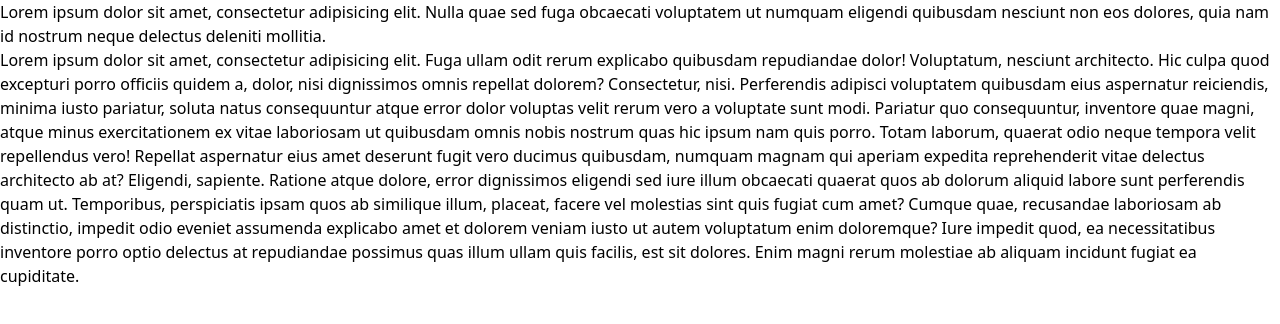
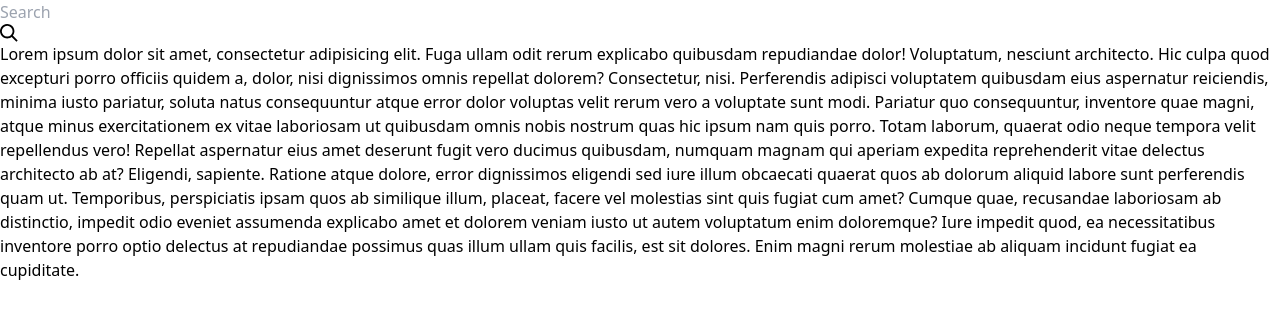
Before and after one commit to victor5743/web-page03, a Vue app: page / in a window 1280 px wide. Shown: the top 324 px of the page. Built offline with nearby package versions, Linux system fonts and the light colour scheme.

Commit message:
Input added in SIdebar component

```diff
--- a/src/components/Content.vue
+++ b/src/components/Content.vue
@@ -1,5 +1,5 @@
 <template>
-	<div class="">
+	<div class="bg-darker flex-1">
 		Lorem ipsum dolor sit amet, consectetur adipisicing elit. Fuga ullam odit rerum
 		explicabo quibusdam repudiandae dolor! Voluptatum, nesciunt architecto. Hic culpa quod
 		excepturi porro officiis quidem a, dolor, nisi dignissimos omnis repellat dolorem?
--- a/src/components/Sidebar.vue
+++ b/src/components/Sidebar.vue
@@ -1,8 +1,29 @@
 <template>
-	<div class="bg-blue-400">
-		Lorem ipsum dolor sit amet, consectetur adipisicing elit. Nulla quae sed fuga
-		obcaecati voluptatem ut numquam eligendi quibusdam nesciunt non eos dolores, quia nam
-		id nostrum neque delectus deleniti mollitia.
+	<div class="bg-dark w-1/4 pt-8 text-white border-r-2 border-darkest">
+		<!-- Input and SVG -->
+		<div class="text-center p-4 relative flex">
+			<!-- Input -->
+			<input
+				class="rounded-sm p-2 pl-8 w-full text-white bg-light border border-gray-500 outline-none focus:border-gray-300"
+				type="text"
+				placeholder="Search"
+			/>
+
+			<!-- SVG -->
+			<div class="absolute py-3 px-2 text-gray-500">
+				<svg
+					class="fill-current"
+					xmlns="http://www.w3.org/2000/svg"
+					viewBox="0 0 20 20"
+					width="18"
+					height="18"
+				>
+					<path
+						d="M12.9 14.32a8 8 0 1 1 1.41-1.41l5.35 5.33-1.42 1.42-5.33-5.34zM8 14A6 6 0 1 0 8 2a6 6 0 0 0 0 12z"
+					/>
+				</svg>
+			</div>
+		</div>
 	</div>
 </template>
 
--- a/tailwind.config.js
+++ b/tailwind.config.js
@@ -6,8 +6,10 @@
 				jost: ['Jost'],
 			},
 			colors: {
+				light: '#8E8E8C',
 				dark: '#5d5d5b',
-				darkest: '#282825',
+				darker: '#282825',
+				darkest: '#262524',
 			},
 		},
 	},
```
